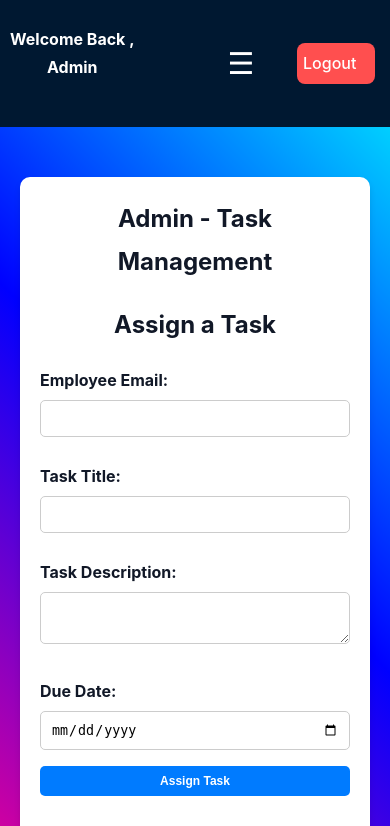
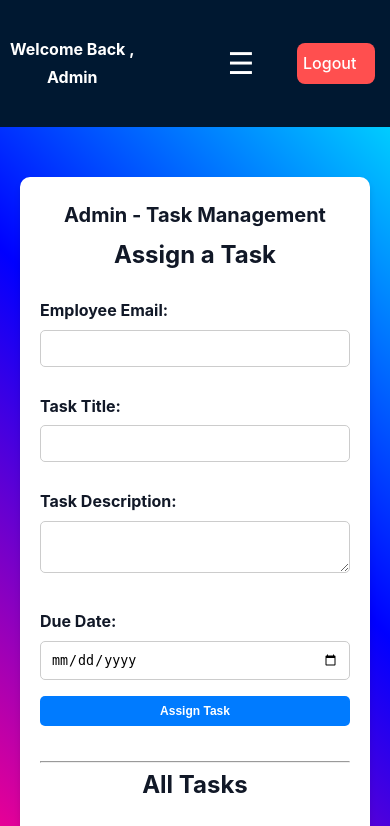
Before and after one commit to mohityadav52708/Employee_Management_System, a Flask app: template templates/admin_tasks.html in a window 390 px wide. Shown: the top 826 px of the page. Run offline with Flask 3, Linux system fonts and the light colour scheme; the template is opened without the code that fills it, so the values that code supplies are empty.

Commit message:
new commit

```diff
--- a/static/admin_complaints.css
+++ b/static/admin_complaints.css
@@ -191,4 +191,7 @@ th {
         justify-content: center;
         gap: 90px;
     }
+    h1{
+        margin-bottom: 0px;
+    }
 }
--- a/static/admin_tasks.css
+++ b/static/admin_tasks.css
@@ -123,4 +123,8 @@
             font-size: 12px;
             padding: 8px 10px;
         }
+        h1{
+            font-size: 20px;
+            margin-bottom: 0px;
+        }
     }
```
